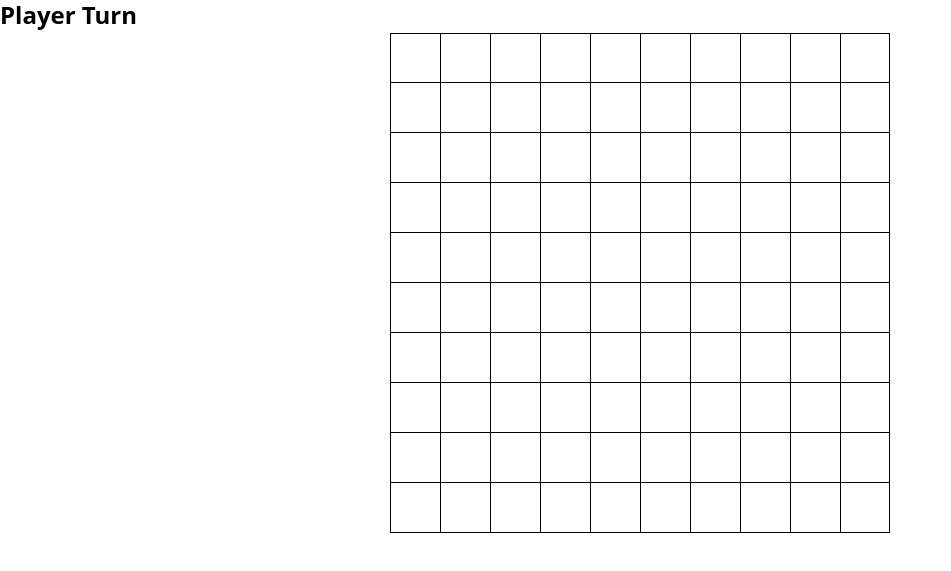
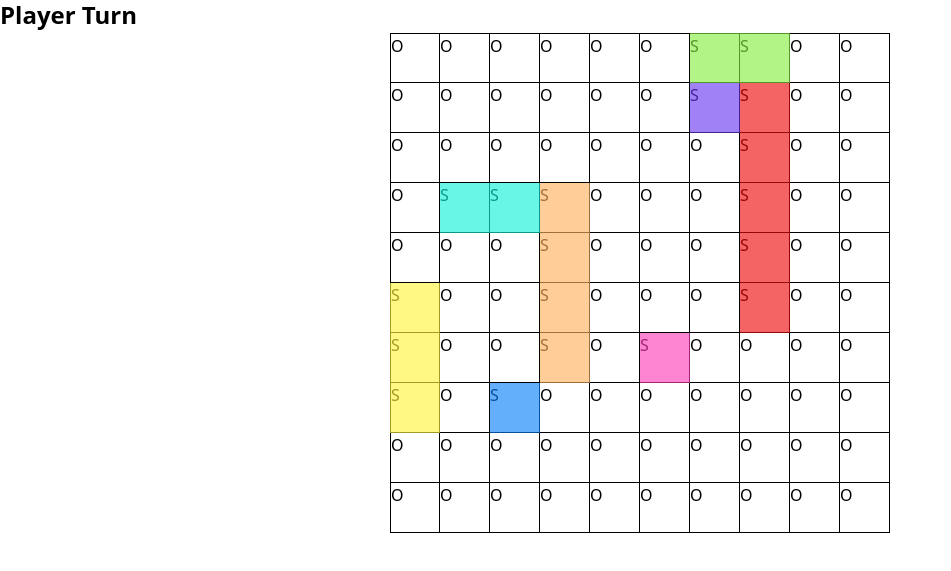
Before and after one commit to ernestviola/battleship, a website built with webpack: page src/template.html in a window 1280 px wide. Shown: the part 51-622 px from the top of the page, without its empty margins (0-951 px from the left). Built offline with nearby package versions, Linux system fonts and the light colour scheme.

Commit message:
Add ship overlay to the gameboard
Added ships with different colors

```diff
--- a/src/components/GameBoard/Gameboard.js
+++ b/src/components/GameBoard/Gameboard.js
@@ -59,6 +59,7 @@ class Gameboard {
       )
         return false;
     }
+    coordArr.sort((a, b) => (a[0] - b[0] !== 0 ? a[0] - b[0] : a[1] - b[1]));
     let shipIndex = this.ships.findIndex((obj) => obj.ship === ship);
 
     if (shipIndex > -1) {
--- a/src/components/Ship/Ship.js
+++ b/src/components/Ship/Ship.js
@@ -1,14 +1,17 @@
 class Ship {
   length = 1;
+  id = null;
+  color = null;
   #hit = 0;
 
   /**
    *
    * @param {Number} length how long is the ship?
    */
-  constructor(length) {
+  constructor(length, color = "") {
     if (typeof length !== "number") throw Error("Ship length must be a number");
     this.length = length;
+    this.color = color;
   }
 
   hit() {
--- a/src/index.js
+++ b/src/index.js
@@ -1,32 +1,98 @@
 import Gameboard from "./components/GameBoard/Gameboard";
+import Ship from "./components/Ship/Ship";
 import "./styles.css";
+
+let isDragging = false;
+let draggedShip = null;
 
 /**
  * On Load I want to create a gameboard to be added to the gameboard div
  * I should be able to move the populated "ships"
  * I should be able to randomly set the ships as well
  *
- *
- *
  */
 
 const player_1_board = new Gameboard();
 
-refreshGameboard(player_1_board);
+const player_1_ships = createShips();
 
-function refreshGameboard(gameboard) {
+player_1_ships.forEach((ship) => {
+  player_1_board.placeShipRandom(ship);
+});
+
+setupGameboard(player_1_board);
+renderGameboard(player_1_board);
+
+function setupGameboard(gameboard) {
   const gameboardEl = document.getElementById("gameboard");
-  for (let i = 0; i < gameboard.board.length; i++) {
+  gameboardEl.addEventListener("click", (e) => {
+    const cell = e.target.closest(".cell");
+    if (!cell) return;
+    let [row, col] = cell.id.split(",");
+    cell.innerText = gameboard.receiveAttack(row, col);
+  });
+}
+
+function renderGameboard(gameboard) {
+  const gameboardEl = document.getElementById("gameboard");
+  gameboardEl.replaceChildren();
+  for (let row = 0; row < gameboard.board.length; row++) {
     // populate the rows
     const currentRowEl = document.createElement("div");
     currentRowEl.className = "row";
-    for (let j = 0; j < gameboard.board[i].length; j++) {
+    for (let col = 0; col < gameboard.board[row].length; col++) {
       const currentColEl = document.createElement("div");
-      currentColEl.id = `cell(${i},${j})`;
+      currentColEl.id = `${row},${col}`;
       currentColEl.className = "cell";
+      currentColEl.innerText = gameboard.board[row][col].cellStatus;
       currentRowEl.appendChild(currentColEl);
     }
     gameboardEl.appendChild(currentRowEl);
   }
-  return "gameboard";
+  for (let i = 0; i < gameboard.ships.length; i++) {
+    const shipEl = createShipElement(
+      gameboard.ships[i].coordArr,
+      i,
+      gameboard.ships[i].ship.color,
+    );
+    gameboardEl.appendChild(shipEl);
+  }
 }
+
+function createShipElement(coordArr, shipIndex, color) {
+  const cellSize = 50;
+  const shipEl = document.createElement("div");
+  shipEl.className = "ship";
+  shipEl.dataset.shipIndex = shipIndex;
+  const isHorizontal = coordArr[0][0] === coordArr[coordArr.length - 1][0];
+  let width = null;
+  let height = null;
+  if (isHorizontal) {
+    width = coordArr.length * cellSize;
+    height = cellSize;
+  } else {
+    width = cellSize;
+    height = coordArr.length * cellSize;
+  }
+
+  shipEl.style.top = `${coordArr[0][0] * cellSize}px`;
+  shipEl.style.left = `${coordArr[0][1] * cellSize}px`;
+  shipEl.style.width = `${width}px`;
+  shipEl.style.height = `${height}px`;
+  shipEl.style.backgroundColor = color;
+  return shipEl;
+}
+
+function createShips() {
+  const shipArr = [];
+  shipArr.push(new Ship(5, "rgba(240, 10, 10, 0.63)"));
+  shipArr.push(new Ship(4, "rgba(255, 176, 92, 0.63)"));
+  shipArr.push(new Ship(3, "rgba(255, 245, 59, 0.63)"));
+  shipArr.push(new Ship(2, "rgba(133, 238, 63, 0.63)"));
+  shipArr.push(new Ship(2, "rgba(16, 241, 215, 0.63)"));
+  shipArr.push(new Ship(1, "rgba(9, 129, 249, 0.63)"));
+  shipArr.push(new Ship(1, "rgba(106, 57, 241, 0.63)"));
+  shipArr.push(new Ship(1, "rgba(251, 61, 182, 0.63)"));
+
+  return shipArr;
+}
--- a/src/styles.css
+++ b/src/styles.css
@@ -72,6 +72,7 @@ h6 {
 .gameboard {
   margin: 0 auto;
   width: fit-content;
+  position: relative;
 }
 
 .row {
@@ -80,15 +81,23 @@ h6 {
 }
 
 .cell {
+  cursor: pointer;
   height: 50px;
   width: 50px;
-  border: 1px solid black;
+  border-right: 1px solid black;
+  border-bottom: 1px solid black;
 }
 
-.cell:not(:last-child) {
-  border-right: none;
+.cell:nth-child(1) {
+  border-left: 1px solid black;
 }
 
-.row:not(:first-child) > .cell {
-  border-top: none;
+.row:first-child > .cell {
+  border-top: 1px solid black;
 }
+
+.ship {
+  background-color: rgba(141, 198, 255, 0.626);
+  position: absolute;
+  cursor: grab;
+}
```
